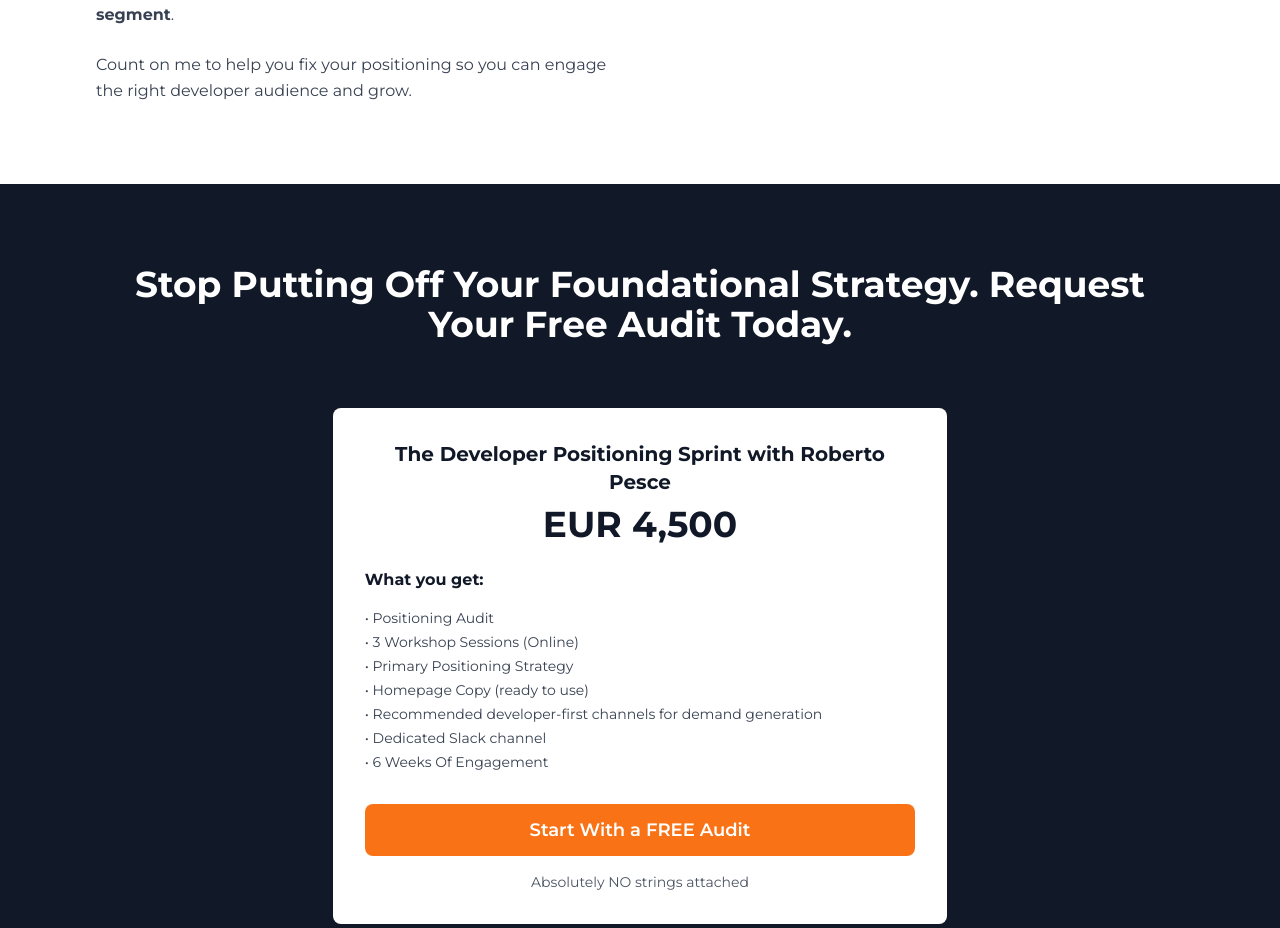
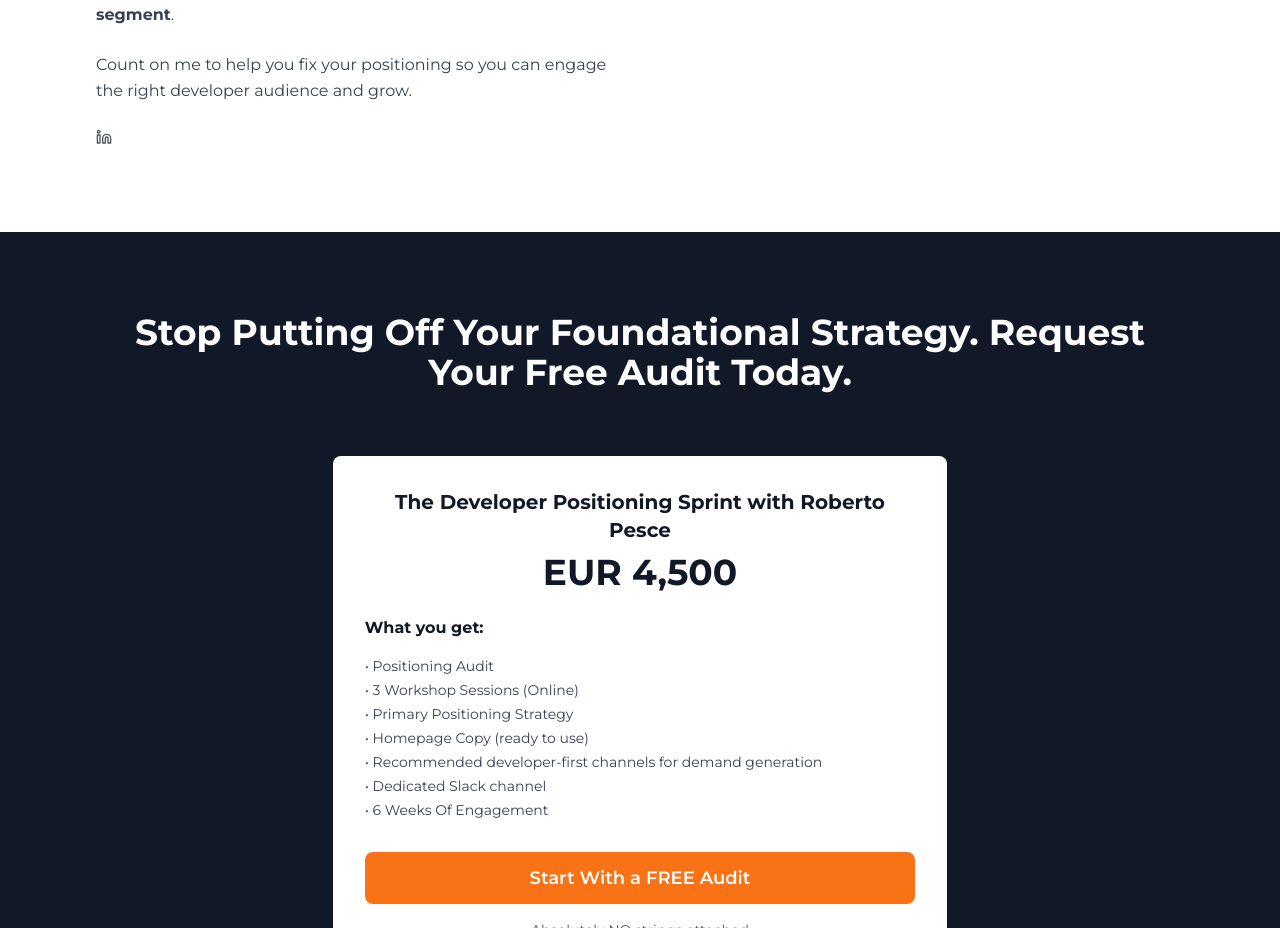
Before and after one commit to rpesce/rpesce.github.io, a React (Vite) app: page / in a window 1280 px wide. Shown: the part 3583-4511 px from the top of the page. Built offline with nearby package versions, Linux system fonts and the light colour scheme.

Commit message:
Add LinkedIn icon
Integrate a small LinkedIn icon with a link to the specified profile URL.

```diff
--- a/src/components/Team.tsx
+++ b/src/components/Team.tsx
@@ -1,5 +1,6 @@
 
 import React from 'react';
+import { Linkedin } from 'lucide-react';
 
 const Team = () => {
   return (
@@ -27,6 +28,17 @@ const Team = () => {
                 Count on me to help you fix your positioning so you can engage the right developer audience and grow.
               </p>
             </div>
+
+            <div className="mt-6">
+              <a
+                href="https://www.linkedin.com/in/robertopescejr/"
+                target="_blank"
+                rel="noopener noreferrer"
+                className="inline-flex items-center text-gray-600 hover:text-blue-600 transition-colors"
+              >
+                <Linkedin className="w-4 h-4" />
+              </a>
+            </div>
           </div>
 
           <div className="flex justify-center">
```
